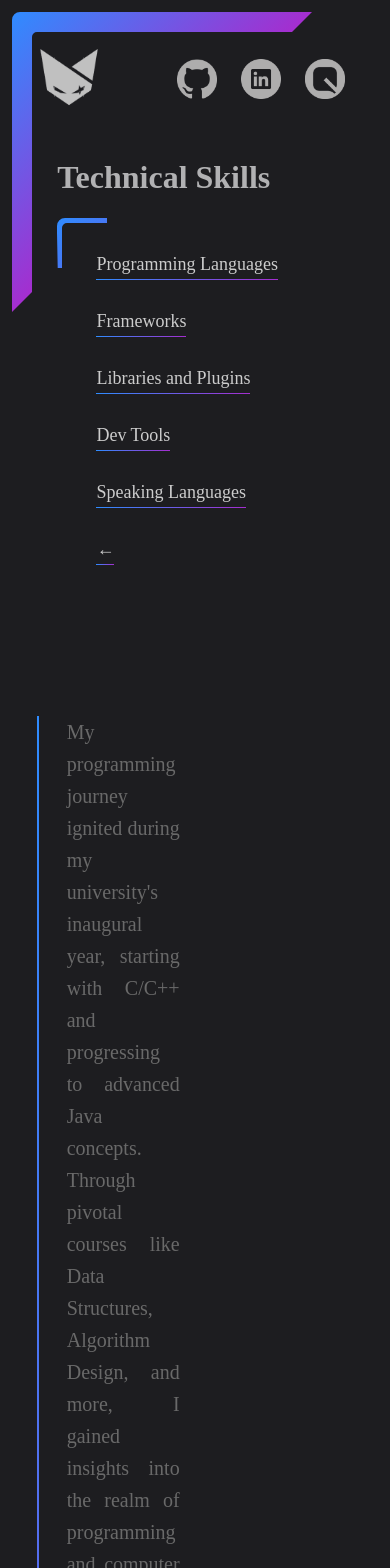
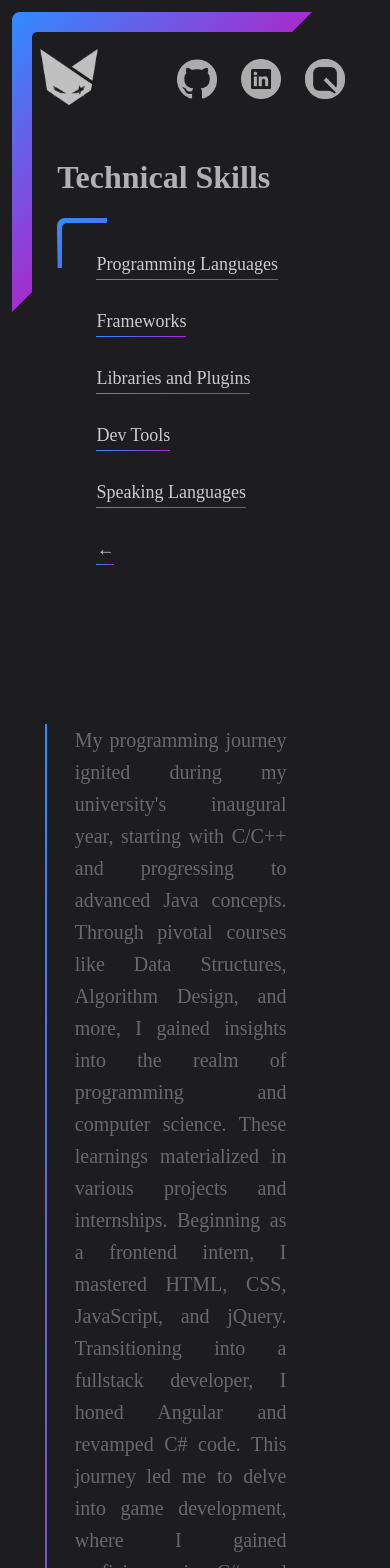
Before and after one commit to niloufarmj/niloufarmj.github.io, a React (Create React App) app: page /skills in a window 390 px wide. Shown: the top 1568 px of the page. Built offline with nearby package versions, Linux system fonts and the light colour scheme.

Commit message:
fix skills page responsive

```diff
--- a/src/Pages/SkillsPage.js
+++ b/src/Pages/SkillsPage.js
@@ -65,7 +65,7 @@ function SkillsPage() {
         <Grid container>
           <Menu align="left" title={menuData.title} items={menuData.items} />
 
-          <Grid item xs={7}>
+          <Grid item xs={11} sm={11} md={6} lg={7} xl={4} custom={6}>
             <div className="tools">
               <span className={"menu-item tool-animation"}>
                 {explainedTools[itemsDisplayIndex]}
```
